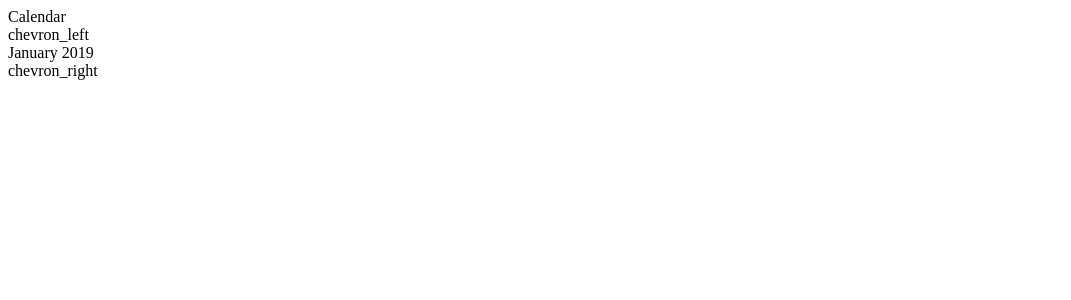
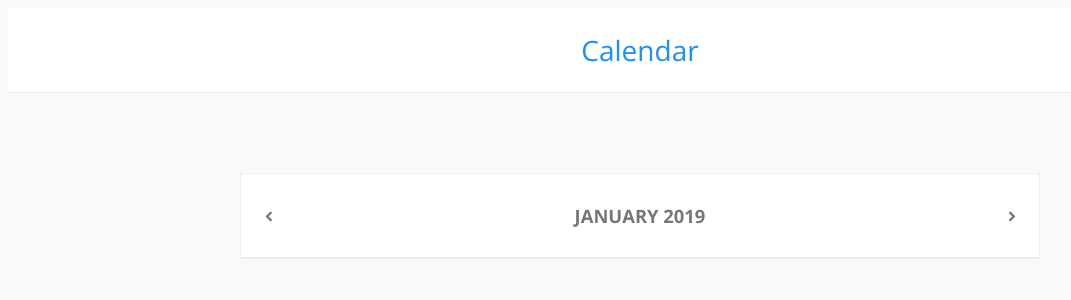
Before and after one commit to Mac087/react-calendar, a React (Create React App) app: page / in a window 1280 px wide. Shown: the top 300 px of the page, without its empty margins (0-1071 px from the left). Built offline with nearby package versions, Linux system fonts and the light colour scheme.

Commit message:
Added styling to the components

```diff
--- a/public/index.html
+++ b/public/index.html
@@ -9,6 +9,8 @@
 
   <link rel="manifest" href="%PUBLIC_URL%/manifest.json" />
   <link rel="stylesheet" type="text/css" href="styles.css">
+  <link href="https://fonts.googleapis.com/css?family=Open+Sans:300,400,700" rel="stylesheet">
+  <link href="https://fonts.googleapis.com/icon?family=Material+Icons" rel="stylesheet">
 
   <title>Calendar</title>
 </head>
--- a/public/styles.css
+++ b/public/styles.css
@@ -0,0 +1,223 @@
+.icon {
+  font-family: "Material Icons", serif;
+  font-style: normal;
+  display: inline-block;
+  vertical-align: middle;
+  line-height: 1;
+  text-transform: none;
+  letter-spacing: normal;
+  word-wrap: normal;
+  white-space: nowrap;
+  direction: ltr;
+
+  -webkit-font-smoothing: antialiased;
+  text-rendering: optimizeLegibility;
+  -moz-osx-font-smoothing: grayscale;
+  font-feature-settings: "liga";
+}
+
+/* VARIABLES */
+
+:root {
+  --main-color: #1a8fff;
+  --text-color: #777;
+  --text-color-light: #ccc;
+  --border-color: #eee;
+  --bg-color: #f9f9f9;
+  --neutral-color: #fff;
+}
+
+/* GENERAL */
+
+* {
+  box-sizing: border-box;
+}
+
+body {
+  font-family: "Open Sans", "Helvetica Neue", "Helvetica", "Arial", sans-serif;
+  font-size: 1em;
+  font-weight: 300;
+  line-height: 1.5;
+  color: var(--text-color);
+  background: var(--bg-color);
+}
+
+header {
+  display: block;
+  width: 100%;
+  padding: 1.75em 0;
+  border-bottom: 1px solid var(--border-color);
+  background: var(--neutral-color);
+}
+
+header #logo {
+  font-size: 175%;
+  text-align: center;
+  color: var(--main-color);
+  line-height: 1;
+}
+
+header #logo .icon {
+  padding-right: 0.25em;
+}
+
+main {
+  display: block;
+  margin: 0 auto;
+  margin-top: 5em;
+  max-width: 50em;
+}
+
+/* GRID */
+
+.row {
+  margin: 0;
+  padding: 0;
+  display: flex;
+  flex-direction: row;
+  flex-wrap: wrap;
+  width: 100%;
+}
+
+.row-middle {
+  align-items: center;
+}
+
+.col {
+  flex-grow: 1;
+  flex-basis: 0;
+  max-width: 100%;
+}
+
+.col-start {
+  justify-content: flex-start;
+  text-align: left;
+}
+
+.col-center {
+  justify-content: center;
+  text-align: center;
+}
+
+.col-end {
+  justify-content: flex-end;
+  text-align: right;
+}
+
+/* Calendar */
+
+.calendar {
+  display: block;
+  position: relative;
+  width: 100%;
+  background: var(--neutral-color);
+  border: 1px solid var(--border-color);
+}
+
+.calendar .header {
+  text-transform: uppercase;
+  font-weight: 700;
+  font-size: 115%;
+  padding: 1.5em 0;
+  border-bottom: 1px solid var(--border-color);
+}
+
+.calendar .header .icon {
+  cursor: pointer;
+  transition: 0.15s ease-out;
+}
+
+.calendar .header .icon:hover {
+  transform: scale(1.75);
+  transition: 0.25s ease-out;
+  color: var(--main-color);
+}
+
+.calendar .header .icon:first-of-type {
+  margin-left: 1em;
+}
+
+.calendar .header .icon:last-of-type {
+  margin-right: 1em;
+}
+
+.calendar .days {
+  text-transform: uppercase;
+  font-weight: 400;
+  color: var(--text-color-light);
+  font-size: 70%;
+  padding: 0.75em 0;
+  border-bottom: 1px solid var(--border-color);
+}
+
+.calendar .body .cell {
+  position: relative;
+  height: 5em;
+  border-right: 1px solid var(--border-color);
+  overflow: hidden;
+  cursor: pointer;
+  background: var(--neutral-color);
+  transition: 0.25s ease-out;
+}
+
+.calendar .body .cell:hover {
+  background: var(--bg-color);
+  transition: 0.5s ease-out;
+}
+
+.calendar .body .selected {
+  border-left: 10px solid transparent;
+  border-image: linear-gradient(45deg, #1a8fff 0%, #53cbf1 40%);
+  border-image-slice: 1;
+}
+
+.calendar .body .row {
+  border-bottom: 1px solid var(--border-color);
+}
+
+.calendar .body .row:last-child {
+  border-bottom: none;
+}
+
+.calendar .body .cell:last-child {
+  border-right: none;
+}
+
+.calendar .body .cell .number {
+  position: absolute;
+  font-size: 82.5%;
+  line-height: 1;
+  top: 0.75em;
+  right: 0.75em;
+  font-weight: 700;
+}
+
+.calendar .body .disabled {
+  color: var(--text-color-light);
+  pointer-events: none;
+}
+
+.calendar .body .cell .bg {
+  font-weight: 700;
+  line-height: 1;
+  color: var(--main-color);
+  opacity: 0;
+  font-size: 8em;
+  position: absolute;
+  top: -0.2em;
+  right: -0.05em;
+  transition: 0.25s ease-out;
+  letter-spacing: -0.07em;
+}
+
+.calendar .body .cell:hover .bg,
+.calendar .body .selected .bg {
+  opacity: 0.05;
+  transition: 0.5s ease-in;
+}
+
+.calendar .body .col {
+  flex-grow: 0;
+  flex-basis: calc(100% / 7);
+  width: calc(100% / 7);
+}
```
